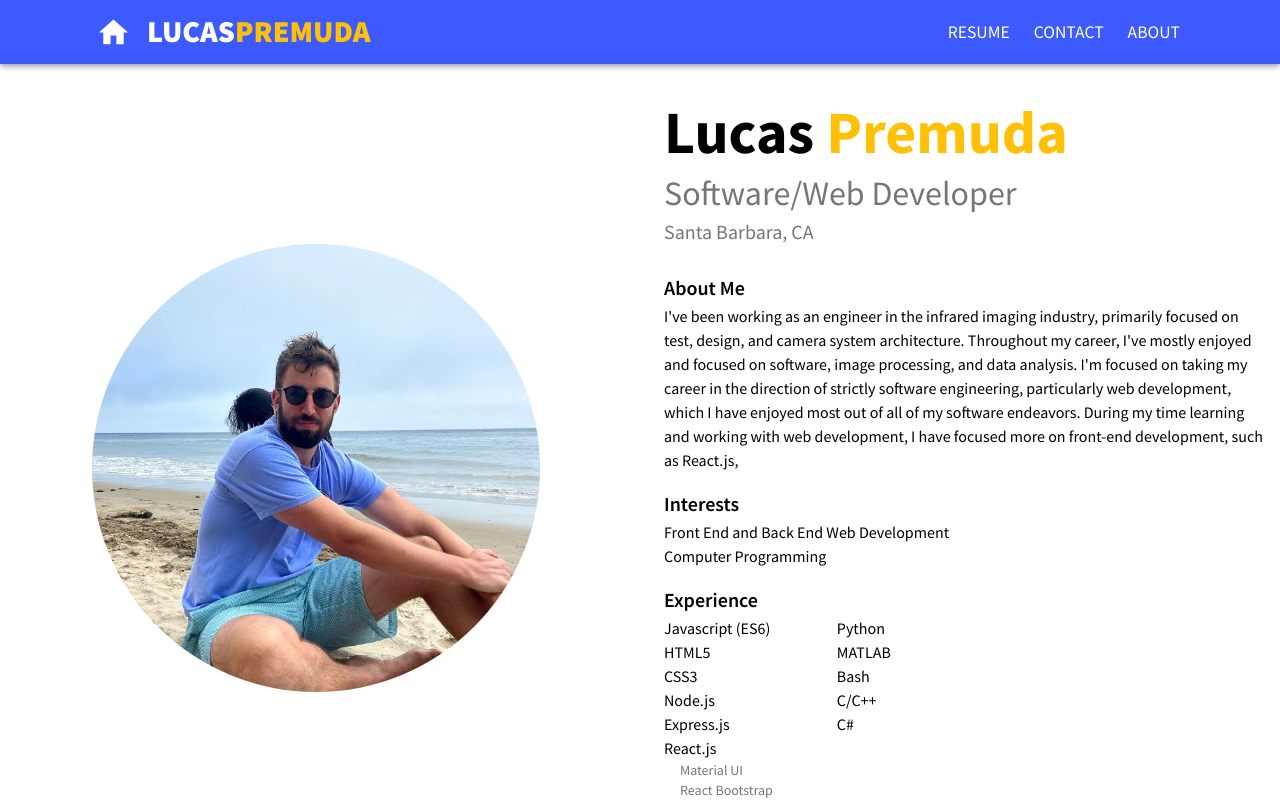
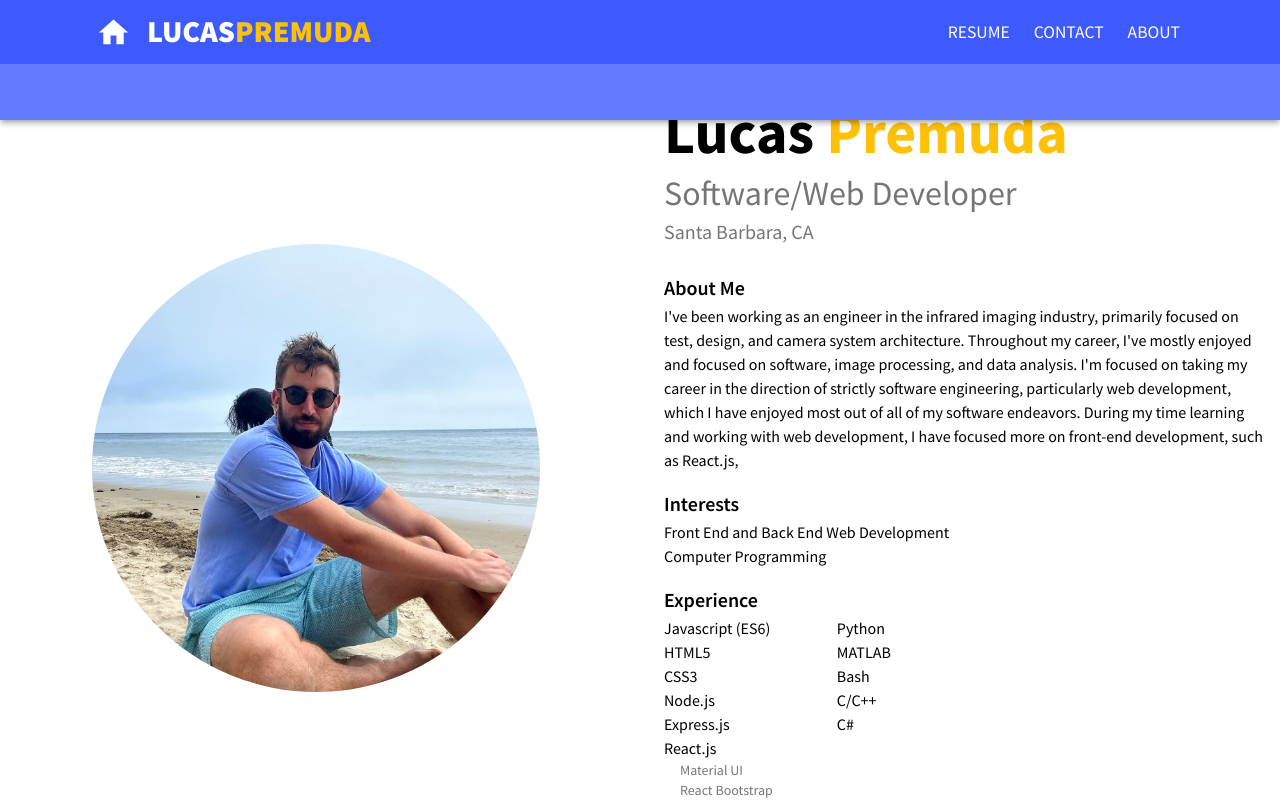
Before and after one commit to lpremuda/personal-website-fullstack, a React (Create React App) app in the folder client/: page /about in a window 1280 px wide. Shown: the top 800 px of the page. Built offline with nearby package versions, Linux system fonts and the light colour scheme.

Commit message:
Turned off all relevant transitions and removed setTimout in ScrollToTop

```diff
--- a/client/src/components/Navbar.js
+++ b/client/src/components/Navbar.js
@@ -240,7 +240,7 @@ export default function Navbar({ toggleSidebar, changeHashStr }) {
               </Box>
           </Toolbar>
         </div>
-      <Collapse in={location.pathname === "/"} className={classes.collapseContainer}>
+      <Box in={location.pathname === "/"} className={classes.collapseContainer}>
         <Box onMouseEnter={onMouseEnterFunc} onMouseLeave={onMouseLeaveFunc} className={classes.projectsDropDownWrapper}>
           <Box className={classes.projectsDropDown}>
             {configProjects.map((configProject,iCP) => {
@@ -265,7 +265,7 @@ export default function Navbar({ toggleSidebar, changeHashStr }) {
             })}
           </Box>
         </Box>
-        </Collapse>
+        </Box>
       </AppBar>
       {location.pathname !== '/' && <div style={{ height: config.Navbar.main.height }}></div>}
     </>
--- a/client/src/components/ScrollToTop.js
+++ b/client/src/components/ScrollToTop.js
@@ -11,7 +11,7 @@ export default function ScrollToTop({ hashStr }) {
     console.log(`hashStr = ${hashStr}`)
     // if (location.hash) {
     if (hashStr !== '') {
-      setTimeout(() => {
+      // setTimeout(() => {
         console.log('%cScrollToTop useEffect() - if block', 'color: red, fontWeight: 500')
         // let elem = document.getElementById(location.hash.slice(1))
         let elem = document.getElementById(hashStr)
@@ -48,7 +48,7 @@ export default function ScrollToTop({ hashStr }) {
           // elem.scrollTop -= 400
           // elem.scrollIntoView({behavior: 'smooth'})
         }
-      }, 500)
+      // }, 500)
     } else {
     console.log('ScrollToTop useEffect() - else block')
     window.scrollTo({top:0, left:0, behavior: "smooth"})
--- a/client/src/components/pages/Home.js
+++ b/client/src/components/pages/Home.js
@@ -85,11 +85,12 @@ export default function Home() {
               display="flex"
               alignItems="center"
             >
-              <Collapse
+              {/* <Collapse
                 in={enCollapse}
                 {...(enCollapse ? { timeout: 1000 } : {})}
                 collapsedHeight={0}
-              >
+              > */}
+              <Box>
                 <Box
                   display="flex"
                   flexDirection="column"
@@ -114,7 +115,8 @@ export default function Home() {
                     </Typography>
                   </Box>
                 </Box>
-              </Collapse>
+              {/* </Collapse> */}
+              </Box>
             </Box>
 
 
@@ -126,11 +128,12 @@ export default function Home() {
               alignItems="center"
               textAlign="center"
             >
-                      <Collapse
+                      {/* <Collapse
             in={enCollapse}
             {...(enCollapse ? { timeout: 1000 } : {})}
             collapsedHeight={0}
-          >
+          > */}
+          <Box>
               <Typography variant="h3">
                 PROJECTS
               </Typography>
@@ -148,7 +151,8 @@ export default function Home() {
                   />
                 </IconButton>
               </ScrollLink>
-              </Collapse>
+              {/* </Collapse> */}
+              </Box>
             </Box>
 
         </Box>
```
